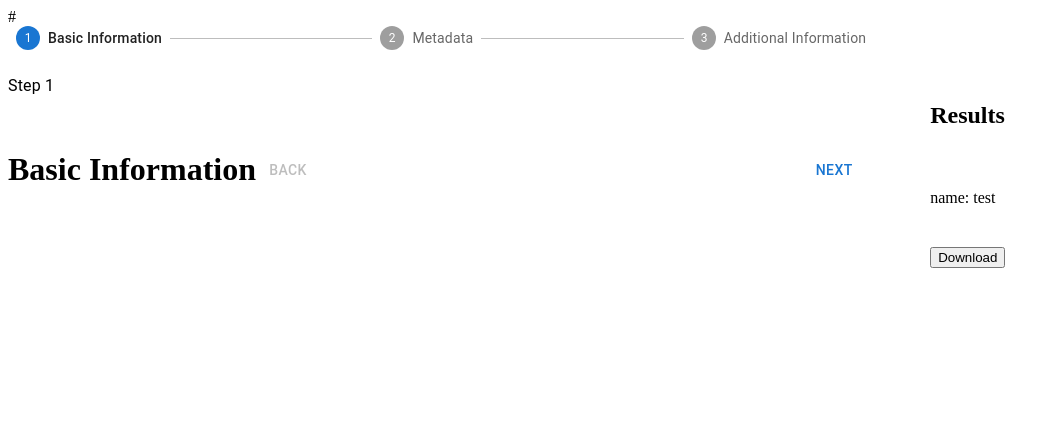
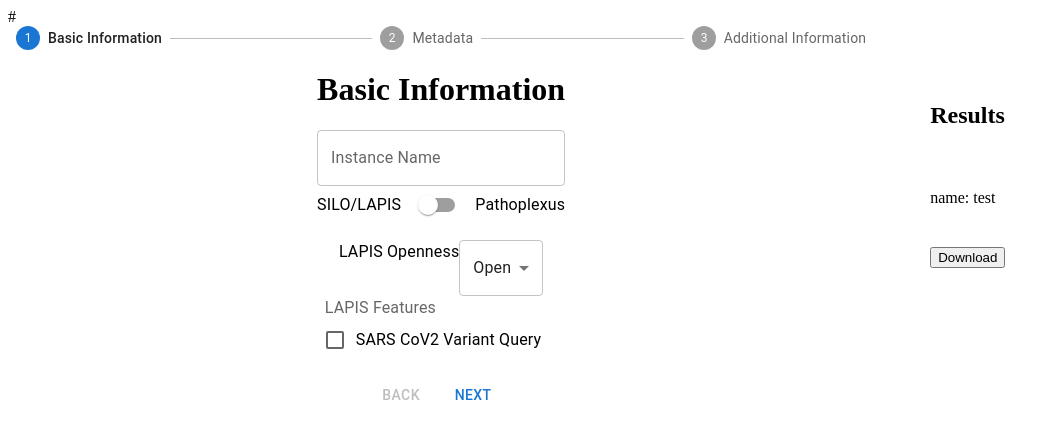
Before and after one commit to fengelniederhammer/GenSpectrumConfigGenerator, a React (Vite) app: page / in a window 1280 px wide. Both pictures are taken after a click on the button "NEW". Shown: the top 438 px of the page, without its empty margins (0-1060 px from the left). Built offline with nearby package versions, Linux system fonts and the light colour scheme.

Commit message:
feat: basic information page layout

```diff
--- a/src/BasicInformationWizard.tsx
+++ b/src/BasicInformationWizard.tsx
@@ -1,3 +1,41 @@
+import {
+    Box,
+    Checkbox,
+    FormControlLabel,
+    FormGroup,
+    FormLabel,
+    MenuItem,
+    Select,
+    Stack,
+    Switch,
+    TextField,
+    Typography,
+} from '@mui/material';
+import { LAPIS_OPENNESS_OPEN, LAPIS_OPENNESS_PROTECTED } from './configContext.tsx';
+
+const sarsCoV2VariantQuery = 'sarsCoV2VariantQuery';
+
 export function BasicInformationWizard() {
-    return <h1>Basic Information</h1>;
+    return (
+        <>
+            <h1>Basic Information</h1>
+            <TextField label='Instance Name' variant='outlined' />
+            <Stack direction='row' spacing={1} alignItems='center'>
+                <Typography>SILO/LAPIS</Typography>
+                <Switch />
+                <Typography>Pathoplexus</Typography>
+            </Stack>
+            <Box sx={{ display: 'flex', flexDirection: 'row', pt: 2 }}>
+                <Typography>LAPIS Openness</Typography>
+                <Select defaultValue={LAPIS_OPENNESS_OPEN}>
+                    <MenuItem value={LAPIS_OPENNESS_OPEN}>Open</MenuItem>
+                    <MenuItem value={LAPIS_OPENNESS_PROTECTED}>Protected</MenuItem>
+                </Select>
+            </Box>
+            <FormGroup>
+                <FormLabel>LAPIS Features</FormLabel>
+                <FormControlLabel control={<Checkbox />} label='SARS CoV2 Variant Query' />
+            </FormGroup>
+        </>
+    );
 }
--- a/src/ConfigWizard.tsx
+++ b/src/ConfigWizard.tsx
@@ -1,5 +1,4 @@
-import { useContext, useState } from 'react';
-import { ConfigContext } from './configContext.tsx';
+import { useState } from 'react';
 import { Box, Button, Step, StepButton, Stepper, Typography } from '@mui/material';
 import { BasicInformationWizard } from './BasicInformationWizard.tsx';
 import { MetadataWizard } from './MetadataWizard.tsx';
@@ -9,8 +8,6 @@
 const totalSteps = steps.length;
 
 export function ConfigWizard() {
-    const configContext = useContext(ConfigContext);
-
     const [activeStep, setActiveStep] = useState(0);
 
     const handleNext = () => {
@@ -36,10 +33,9 @@
                     </Step>
                 ))}
             </Stepper>
-            <div>
-                <Typography sx={{ mt: 2, mb: 1, py: 1 }}>Step {activeStep + 1}</Typography>
+            <Box sx={{ display: 'flex', flexDirection: 'column', alignItems: 'center' }}>
+                <WizardForStep step={steps[activeStep]} />
                 <Box sx={{ display: 'flex', flexDirection: 'row', pt: 2 }}>
-                    <WizardForStep step={steps[activeStep]} />
                     <Button color='inherit' onClick={handleBack} sx={{ mr: 1 }} disabled={activeStep <= 0}>
                         Back
                     </Button>
@@ -48,7 +44,7 @@
                         Next
                     </Button>
                 </Box>
-            </div>
+            </Box>
         </Box>
     );
 }
--- a/src/configContext.tsx
+++ b/src/configContext.tsx
@@ -1,11 +1,16 @@
-import {createContext, FC, PropsWithChildren} from 'react';
+import { createContext, FC, PropsWithChildren } from 'react';
+
+export const LAPIS_OPENNESS_OPEN = 'OPEN';
+export const LAPIS_OPENNESS_PROTECTED = 'PROTECTED';
 
 export type Config = {};
 
 export const ConfigContext = createContext<Config>({});
 
-export const ConfigProvider: FC<PropsWithChildren<{
-    initialConfig: Config
-}>> = ({children, initialConfig}) => {
+export const ConfigProvider: FC<
+    PropsWithChildren<{
+        initialConfig: Config;
+    }>
+> = ({ children, initialConfig }) => {
     return <ConfigContext.Provider value={initialConfig}>{children}</ConfigContext.Provider>;
 };
```
